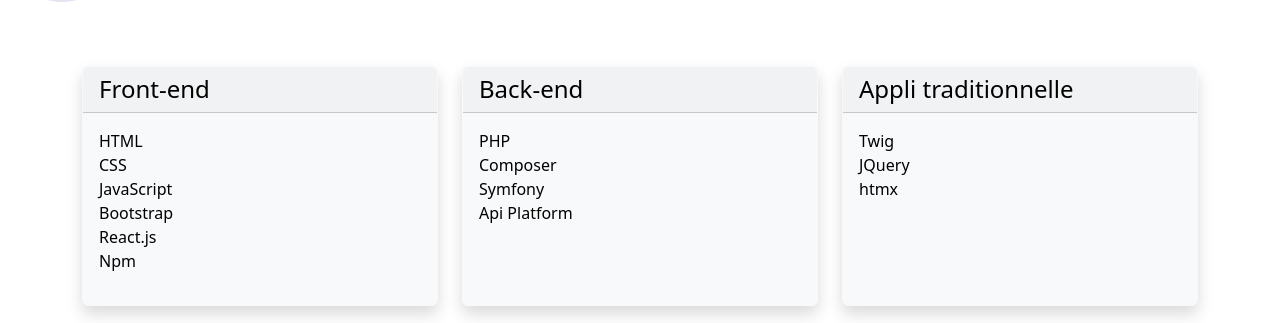
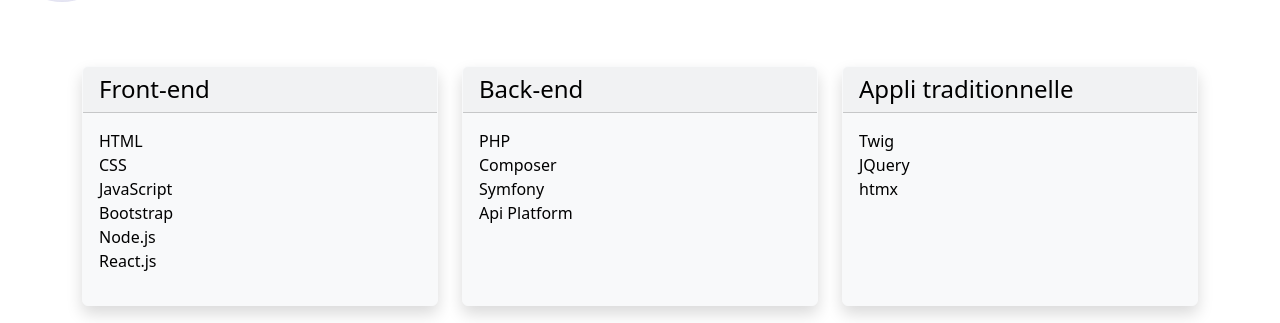
Before and after one commit to samier-fabien/samier_fabien_cv, a React (Vite) app: page /technologies in a window 1280 px wide. Shown: the part 1344-1667 px from the top of the page. Built offline with nearby package versions, Linux system fonts and the light colour scheme.

Commit message:
Retrait npm et ajout de Node.js dans Front-end

```diff
--- a/src/routes/Technologies.jsx
+++ b/src/routes/Technologies.jsx
@@ -44,9 +44,9 @@ export default function Technologies() {
                 <br />
                 Bootstrap
                 <br />
+                Node.js
+                <br />
                 React.js
-                <br />
-                Npm
                 <br />
               </p>
             }
```
